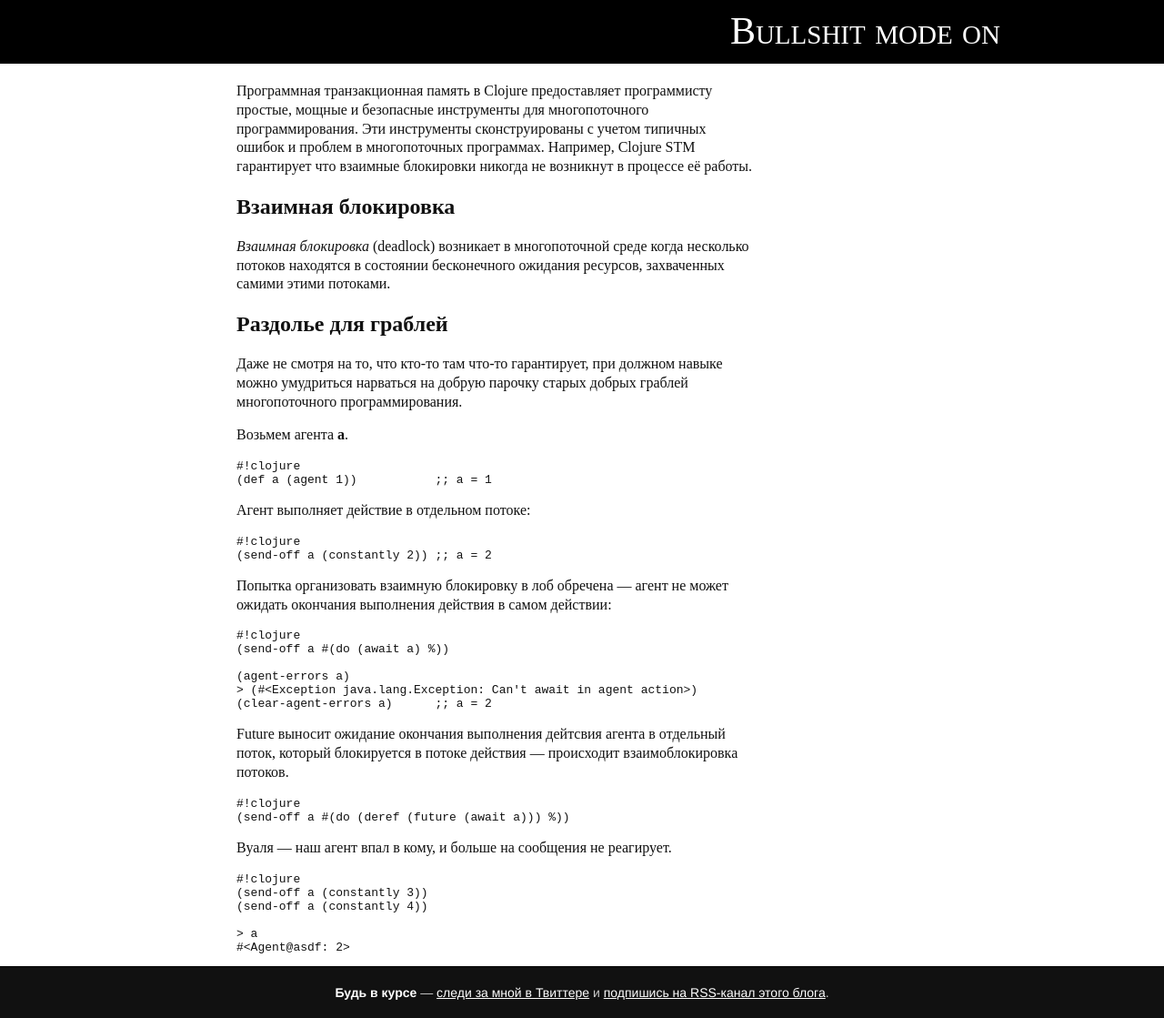
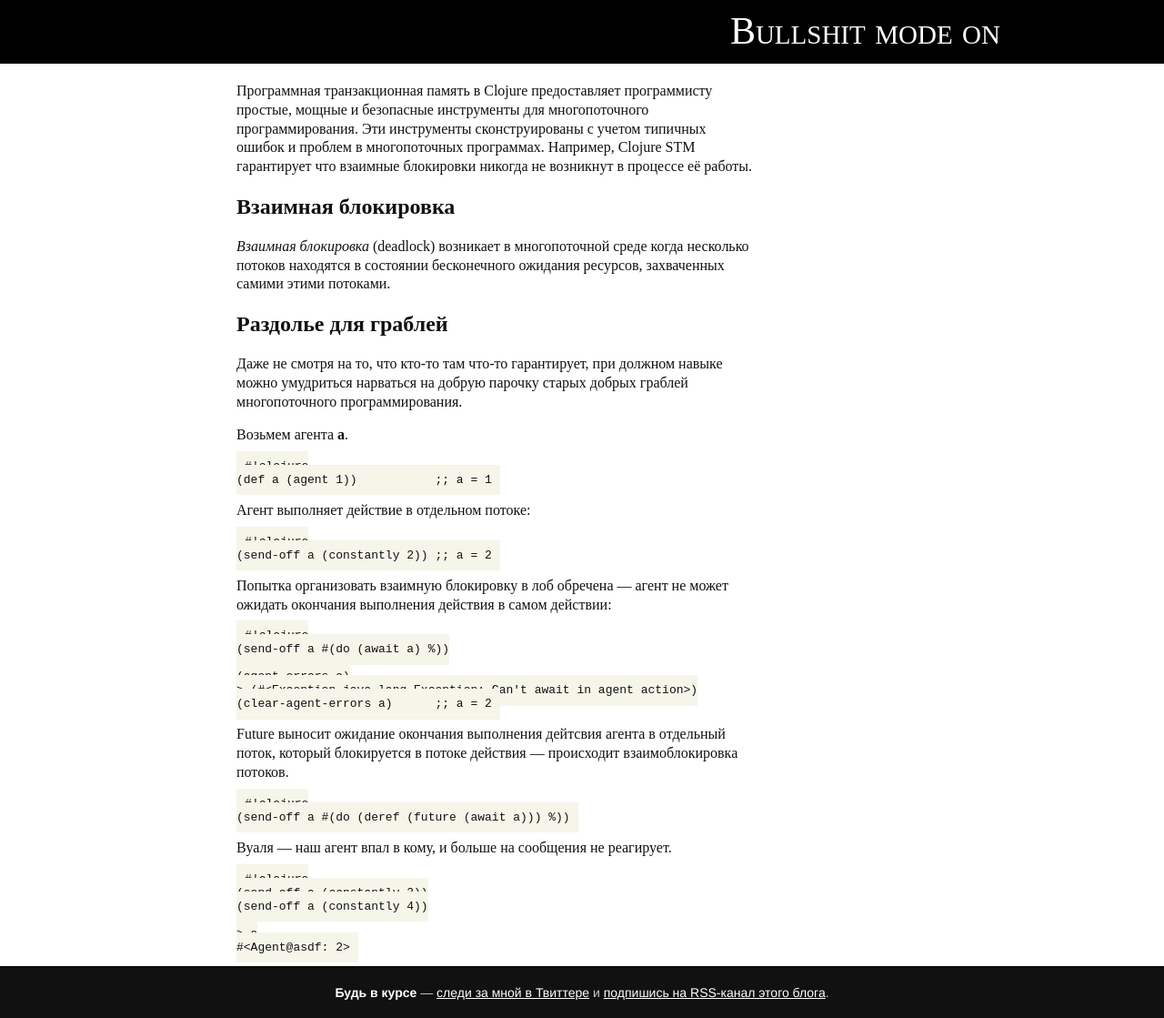
Before and after one commit to zahardzhan/zahardzhan.github.com, a Jekyll site: the page built from _posts/2010-07-07-hello-deadlock.markdown, in a window 1280 px wide. Shown: the whole page at 91% size. Built offline with Jekyll 4.4.1, drawn with Linux system fonts in a browser that asks for light colours.

Commit message:
Markdown code highlight.

```diff
--- a/css/screen.css
+++ b/css/screen.css
@@ -73,6 +73,10 @@ article.post pre.example {
     background-color: #F5F5EA;
     padding: 0.7em 0.7em 0.7em;
 }
+article.post pre code {
+    background-color: #F5F5EA;
+    padding: 0.7em 0.7em 0.7em;
+}
 
 div.right {
     float: right;
```
